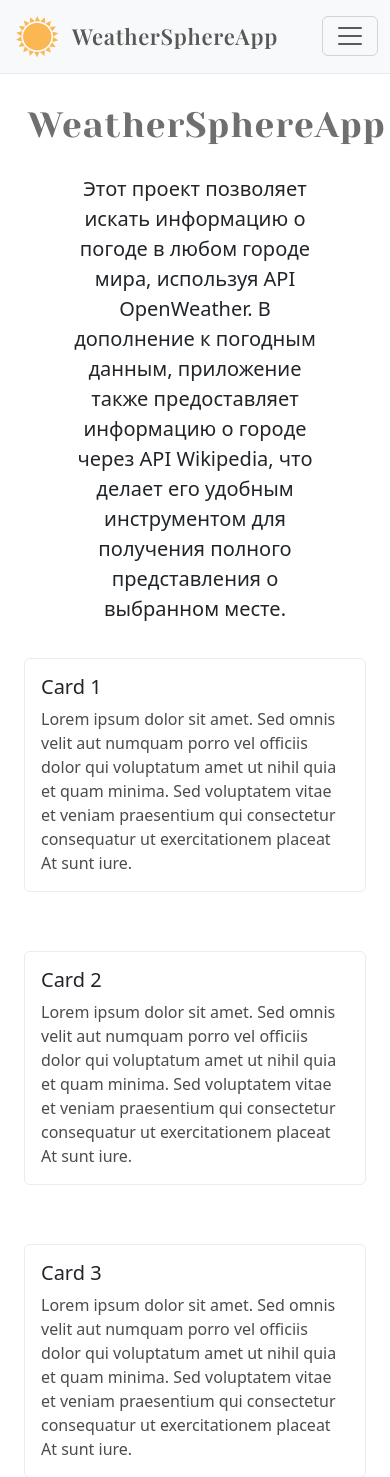
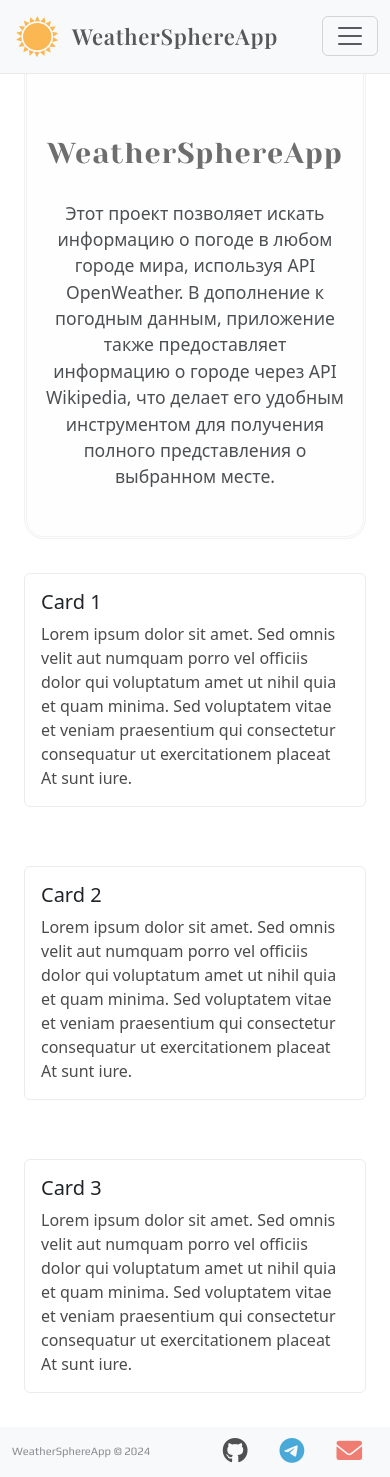
Before and after one commit to MRGiorgiosDev8/weather_django, a Django app: page / in a window 390 px wide. Shown: the top 1477 px of the page. Run offline with Django 5.2, Linux system fonts and the light colour scheme; some libraries are stand-ins or nearby versions; some web fonts are replaced.

Commit message:
update bootstrap @media mobile #introContainer custom.css base.html index.html

```diff
--- a/weather_project/static/css/custom.css
+++ b/weather_project/static/css/custom.css
@@ -160,10 +160,39 @@ h2,
 }
 
 .intro-cards {
-    margin-top: 17vh;
+    margin-top: 14vh;
     height: 16px;
     padding: 0;
+    height: 300px;
 }
+
+.img-intro {
+    margin-top: 4vh;
+    transform: translateX(8px);
+    opacity: 0.9;
+}
+
+#introContainer {
+    height: 400px;
+}
+
+.container-height  {
+    height: auto;
+}
+
+.intro-header p{
+   opacity: 0.8;
+}
+
+.intro-header  {
+    border: 3px double #ecececb2;
+    border-radius: 20px;
+    background-color: #f8f9fa35;
+    padding-top: 30px;
+    padding-bottom: 30px;
+    margin: 0 auto;
+}
+
 
 /* Media Mobile */
 
@@ -237,7 +266,26 @@ h2,
         margin-top: 4vh;
         height: auto;
         gap: 7vh;
-        height: 500px;
+        height: 300px;
+    }
+
+    .img-intro {
+        display: none;
+
+    }
+
+    .intro {
+        font-size: 1.8em;
+    }
+
+    #introContainer {
+        height: auto;
+    }
+
+    .lead {
+        /* text-align: left !important; */
+        width: 300px !important;
+        font-size: 1.1em;
     }
 }
 
--- a/weather_project/templates/weather/base.html
+++ b/weather_project/templates/weather/base.html
@@ -1,3 +1,4 @@
+
 <!DOCTYPE html>
 {% load static %}
 <html lang="en">
@@ -52,7 +53,7 @@
         </div>
     </nav>
 
-    <div class="container-height container mt-4 flex-grow-1">
+    <div class="container-height  container mt-4 flex-grow-1">
         {% block content %}
         {% endblock %}
     </div>
--- a/weather_project/templates/weather/index.html
+++ b/weather_project/templates/weather/index.html
@@ -6,7 +6,7 @@
 
 {% block content %}
 
-<div class="container vh-25" id="introContainer">
+<div class="container" id="introContainer">
     <div class="intro-header text-center">
         <h1 class="intro mb-4">WeatherSphereApp</h1>
         <p class="lead w-75 mx-auto text-center"> Этот проект позволяет искать информацию о погоде в любом городе мира,
@@ -47,7 +47,11 @@
             </div>
         </div>
     </div>
+    <div class="img-intro text-center">
+    <img src="{% static 'images/skysvg3.svg' %}" alt="Sky SVG" class="img-fluid" style="width: 100px; height: auto;">
 </div>
+</div>
+
 
 <div class="container" id="weatherContainer">
     <div class="row d-flex justify-content-center ms-lg-3">
```
Also changed, not shown: weather_project/static/images/skysvg3.svg (added).
